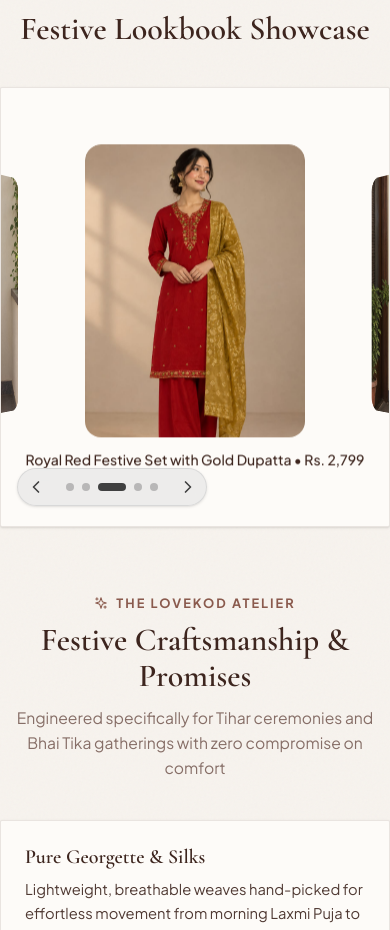
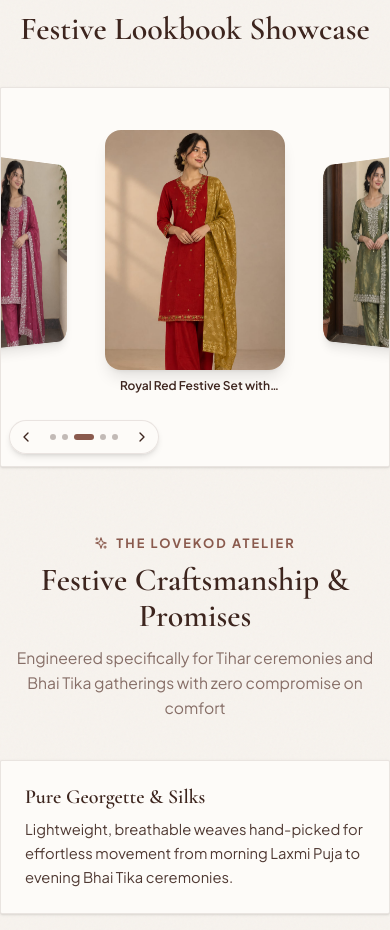
Before and after one commit to MaulikI8/lovekod, a React (Vite) app: page / in a window 390 px wide. Shown: the part 6725-7655 px from the top of the page. Built offline with nearby package versions, Linux system fonts and the light colour scheme; no server answers.

Commit message:
fix(carousel): optimize 3D perspective carousel for mobile viewports

```diff
--- a/src/components/ui/perspective-carousel.jsx
+++ b/src/components/ui/perspective-carousel.jsx
@@ -19,8 +19,8 @@ export function PerspectiveCarousel({
   onActiveIndexChange,
   loop = false,
   slideWidth = 200,
-  rotationStep = 60,
-  inactiveScale = 0.85,
+  rotationStep = 50,
+  inactiveScale = 0.82,
   transition = DEFAULT_TRANSITION,
   showControls = true,
   showDots = true,
@@ -40,8 +40,23 @@ export function PerspectiveCarousel({
     clamp(defaultActiveIndex, 0, maxIndex)
   );
   const currentIndex = clamp(activeIndex ?? uncontrolledIndex, 0, maxIndex);
-  const safeSlideWidth = Math.max(96, slideWidth);
-  const safeInactiveScale = clamp(inactiveScale, 0.5, 1);
+
+  // Responsive slide width: on phone screens (<= 640px), auto-adapt to ~180px
+  const [windowWidth, setWindowWidth] = React.useState(() =>
+    typeof window !== "undefined" ? window.innerWidth : 1200
+  );
+
+  React.useEffect(() => {
+    const handleResize = () => setWindowWidth(window.innerWidth);
+    window.addEventListener("resize", handleResize);
+    return () => window.removeEventListener("resize", handleResize);
+  }, []);
+
+  const isMobile = windowWidth <= 640;
+  const responsiveSlideWidth = isMobile ? Math.min(slideWidth, 180) : slideWidth;
+  const safeSlideWidth = Math.max(96, responsiveSlideWidth);
+  const safeInactiveScale = isMobile ? 0.78 : clamp(inactiveScale, 0.5, 1);
+  const effectiveRotationStep = isMobile ? 38 : rotationStep;
 
   const selectSlide = React.useCallback(
     (nextIndex) => {
@@ -93,15 +108,15 @@ export function PerspectiveCarousel({
       aria-label="Perspective image carousel"
       tabIndex={tabIndex ?? 0}
       onKeyDown={handleKeyDown}
-      className={cn("relative isolate h-full w-full overflow-hidden", className)}
+      className={cn("relative isolate h-full w-full overflow-hidden select-none", className)}
       {...props}
     >
       <div
         className={cn("absolute inset-0 overflow-hidden", viewportClassName)}
-        style={{ perspective: "1200px" }}
+        style={{ perspective: isMobile ? "800px" : "1200px" }}
       >
         <motion.div
-          className="absolute left-1/2 top-1/2 flex w-fit -translate-y-1/2 items-center"
+          className="absolute left-1/2 top-[46%] sm:top-1/2 flex w-fit -translate-y-1/2 items-center"
           animate={{ x: -(currentIndex * safeSlideWidth + safeSlideWidth / 2) }}
           transition={transition}
         >
@@ -112,15 +127,15 @@ export function PerspectiveCarousel({
               <div
                 key={`${item.src}-${index}`}
                 className="shrink-0"
-                style={{ width: safeSlideWidth, perspective: "1200px" }}
+                style={{ width: safeSlideWidth, perspective: isMobile ? "800px" : "1200px" }}
               >
                 <motion.div
                   className={cn(
-                    "flex w-full flex-col items-center gap-3 will-change-transform",
+                    "flex w-full flex-col items-center gap-2 sm:gap-3 will-change-transform",
                     slideClassName
                   )}
                   animate={{
-                    rotateY: (currentIndex - index) * rotationStep,
+                    rotateY: (currentIndex - index) * effectiveRotationStep,
                     scale: isActive ? 1 : safeInactiveScale,
                   }}
                   transition={transition}
@@ -130,7 +145,8 @@ export function PerspectiveCarousel({
                     type="button"
                     aria-label={`Show ${item.title}`}
                     aria-current={isActive ? "true" : undefined}
-                    className="aspect-[3/4] w-full block cursor-pointer overflow-hidden rounded-lg" style={{ height: (safeSlideWidth * 4) / 3 }}
+                    className="w-full block cursor-pointer overflow-hidden rounded-lg shadow-lg"
+                    style={{ height: (safeSlideWidth * 4) / 3 }}
                     onClick={() => {
                       if (isActive && item.id) {
                         navigate(`/product/${item.id}`);
@@ -144,7 +160,7 @@ export function PerspectiveCarousel({
                       alt={item.alt ?? item.title}
                       draggable={false}
                       className={cn(
-                        "h-full w-full select-none rounded-lg object-cover shadow-xl",
+                        "h-full w-full select-none object-cover transition-transform duration-300",
                         imageClassName
                       )}
                       style={{ objectPosition: "top center" }}
@@ -152,7 +168,10 @@ export function PerspectiveCarousel({
                   </button>
 
                   <motion.p
-                    className={cn("whitespace-nowrap text-sm font-medium", labelClassName)}
+                    className={cn(
+                      "text-center text-xs sm:text-sm font-semibold max-w-[210px] sm:max-w-none px-1 text-[var(--ink)] line-clamp-1",
+                      labelClassName
+                    )}
                     animate={{
                       filter: isActive ? "blur(0px)" : "blur(2px)",
                       opacity: isActive ? 1 : 0,
@@ -171,7 +190,7 @@ export function PerspectiveCarousel({
       {showControls && (
         <div
           className={cn(
-            "absolute inset-x-4 bottom-5 z-10 mx-auto flex w-fit items-center justify-center gap-3 rounded-full border border-neutral-300/80 bg-neutral-200/70 px-2 text-neutral-700 shadow-sm backdrop-blur-sm dark:border-white/10 dark:bg-neutral-900/70 dark:text-neutral-100",
+            "absolute inset-x-2 sm:inset-x-4 bottom-3 sm:bottom-5 z-10 mx-auto flex w-fit items-center justify-center gap-2 sm:gap-3 rounded-full border border-[var(--line)] bg-[var(--surface)]/95 px-3 py-1 text-[var(--ink)] shadow-md backdrop-blur-md",
             controlsClassName
           )}
         >
@@ -179,14 +198,14 @@ export function PerspectiveCarousel({
             type="button"
             aria-label="Show previous slide"
             disabled={isPreviousDisabled}
-            className="inline-flex size-9 items-center justify-center rounded-full transition-colors hover:bg-white/70 disabled:cursor-not-allowed disabled:opacity-35 dark:hover:bg-white/10"
+            className="inline-flex size-8 sm:size-9 items-center justify-center rounded-full transition-colors hover:bg-[var(--blush)] disabled:cursor-not-allowed disabled:opacity-35"
             onClick={() => selectSlide(currentIndex - 1)}
           >
-            <ChevronLeft className="size-5" />
+            <ChevronLeft className="size-4 sm:size-5" />
           </button>
 
           {showDots && (
-            <div className="flex items-center justify-center gap-2">
+            <div className="flex items-center justify-center gap-1.5 sm:gap-2">
               {items.map((item, index) => (
                 <button
                   key={`${item.title}-${index}`}
@@ -194,8 +213,10 @@ export function PerspectiveCarousel({
                   aria-label={`Show slide ${index + 1}: ${item.title}`}
                   aria-current={currentIndex === index ? "true" : undefined}
                   className={cn(
-                    "h-2 rounded-full bg-current transition-[width,opacity] duration-300",
-                    currentIndex === index ? "w-7 opacity-100" : "w-2 opacity-30"
+                    "h-1.5 sm:h-2 rounded-full transition-[width,opacity] duration-300",
+                    currentIndex === index
+                      ? "w-5 sm:w-7 bg-[var(--rose-gold)] opacity-100"
+                      : "w-1.5 sm:w-2 bg-[var(--ink)] opacity-30"
                   )}
                   onClick={() => selectSlide(index)}
                 />
@@ -207,10 +228,10 @@ export function PerspectiveCarousel({
             type="button"
             aria-label="Show next slide"
             disabled={isNextDisabled}
-            className="inline-flex size-9 items-center justify-center rounded-full transition-colors hover:bg-white/70 disabled:cursor-not-allowed disabled:opacity-35 dark:hover:bg-white/10"
+            className="inline-flex size-8 sm:size-9 items-center justify-center rounded-full transition-colors hover:bg-[var(--blush)] disabled:cursor-not-allowed disabled:opacity-35"
             onClick={() => selectSlide(currentIndex + 1)}
           >
-            <ChevronRight className="size-5" />
+            <ChevronRight className="size-4 sm:size-5" />
           </button>
         </div>
       )}
--- a/src/styles/base.css
+++ b/src/styles/base.css
@@ -1228,6 +1228,6 @@ body, html {
 
 @media (max-width: 640px) {
   .perspective-carousel-shell {
-    height: 440px;
+    height: 380px !important;
   }
 }
```
